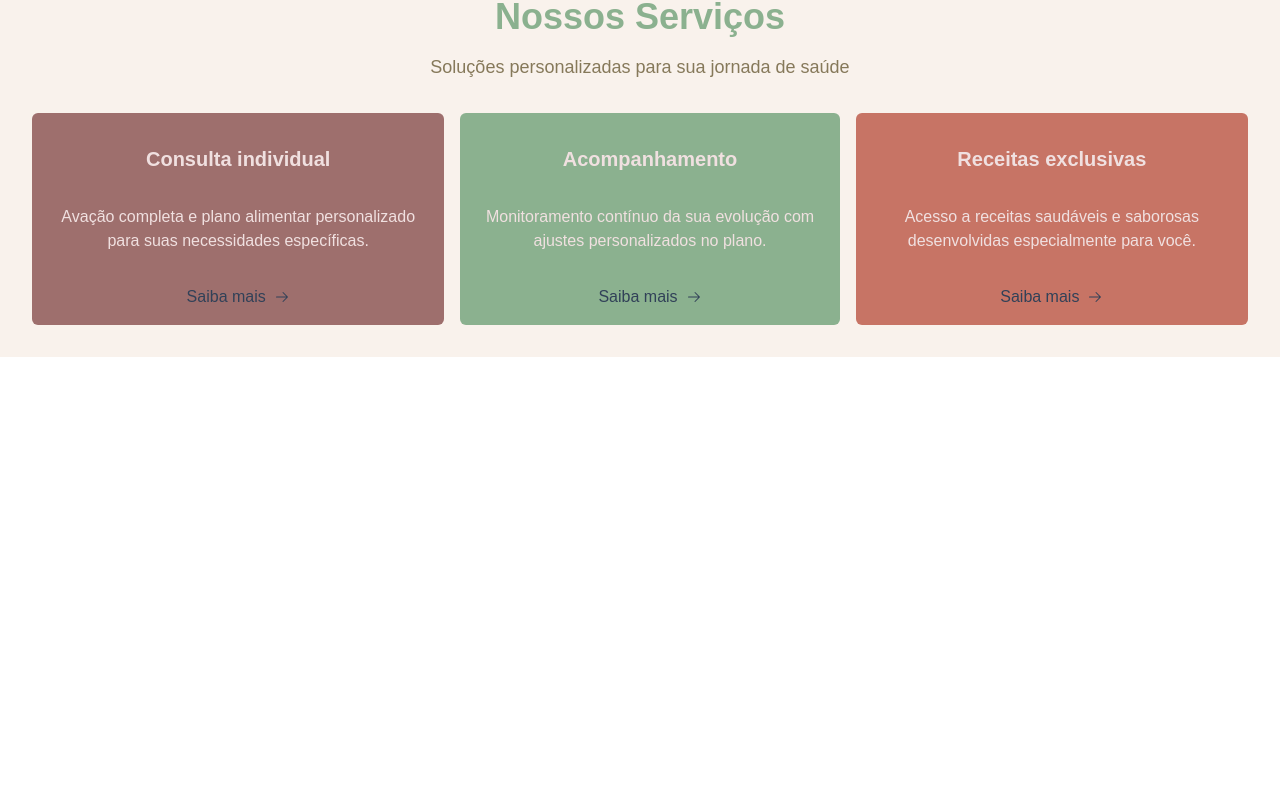
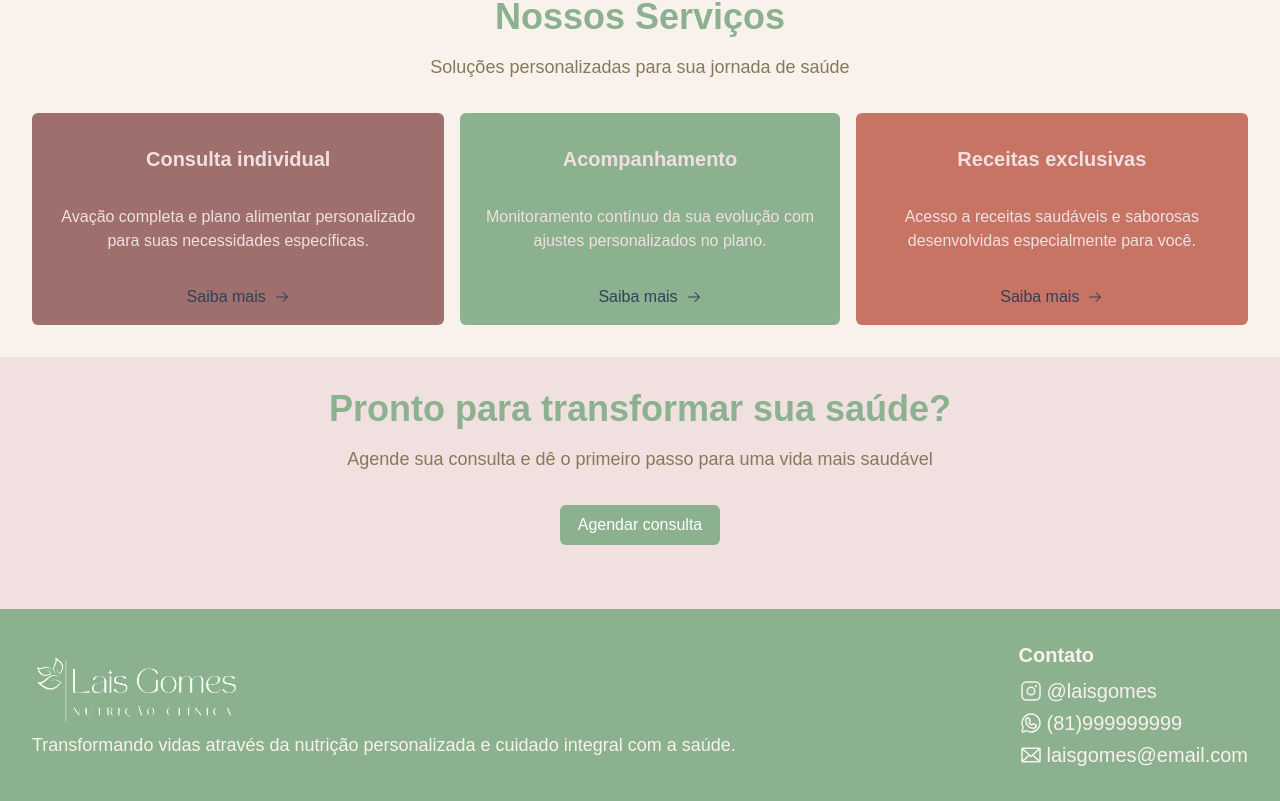
Before and after one commit to DeborahLyra/lais_gomes_nutri_react, a React (Vite) app: page / in a window 1280 px wide. Shown: the part 1705-2506 px from the top of the page. Before the commit the page ends 2062 px from the top, so only its background shows below. Built offline with nearby package versions, Linux system fonts and the light colour scheme.

Commit message:
added footer

```diff
--- a/src/components/general/Footer.tsx
+++ b/src/components/general/Footer.tsx
@@ -1,9 +1,38 @@
-import React from 'react'
+import { EnvelopeIcon, InstagramLogoIcon, WhatsappLogoIcon } from "@phosphor-icons/react";
+import logo from '../../assets/profile/logoLais.png'
 
-export default function Footer() {
-  return (
-    <div>
+export function Footer() {
+    return (
+        <div className="w-full bg-light-pink">
+            <div className="p-8 flex flex-col items-center">
+                <h2 className="text-primary font-bold text-4xl mb-4">Pronto para transformar sua saúde?</h2>
+                <p className=" text-green-gray text-lg font-light">Agende sua consulta e dê o primeiro passo para uma vida mais saudável</p>
+                <button className='w-40 h-10 text-white bg-primary mt-8 p-2 rounded-md cursor-pointer hover:bg-light-green'>
+                    Agendar consulta
+                </button>
+            </div>
 
-    </div>
-  )
+            <div className="w-full mt-8 p-8 bg-primary flex flex-col md:flex-row items-center justify-between">
+                <div>
+                    <img src={logo} className="h-20" />
+                    <p className=" text-light-gray text-lg font-light">Transformando vidas através da nutrição personalizada e cuidado integral com a saúde.</p>
+                </div>
+                <div className="text-light-gray">
+                    <h3 className="font-bold text-xl mb-2">Contato</h3>
+                    <span className="flex items-center gap-1 font-light text-xl mb-1">
+                        <InstagramLogoIcon size={24}/>
+                        <p>@laisgomes</p>
+                    </span>
+                    <span className="flex items-center gap-1 font-light text-xl mb-1">
+                        <WhatsappLogoIcon size={24}/>
+                        <p>(81)999999999</p>
+                    </span>
+                    <span className="flex items-center gap-1 font-light text-xl">
+                        <EnvelopeIcon size={24}/>
+                        <p>laisgomes@email.com</p>
+                    </span>
+                </div>
+            </div>
+        </div>
+    )
 }
--- a/src/pages/HomePage.tsx
+++ b/src/pages/HomePage.tsx
@@ -1,5 +1,6 @@
 import { AboutMe } from '../components/general/AboutMe'
 import { Banner } from '../components/general/Banner'
+import { Footer } from '../components/general/Footer'
 import { MyServirces } from '../components/general/MyServirces'
 import { Navbar } from '../components/general/Navbar'
 
@@ -10,6 +11,7 @@ export function HomePage() {
       <Banner />
       <AboutMe />
       <MyServirces />
+      <Footer />
     </>
   )
 }
```
